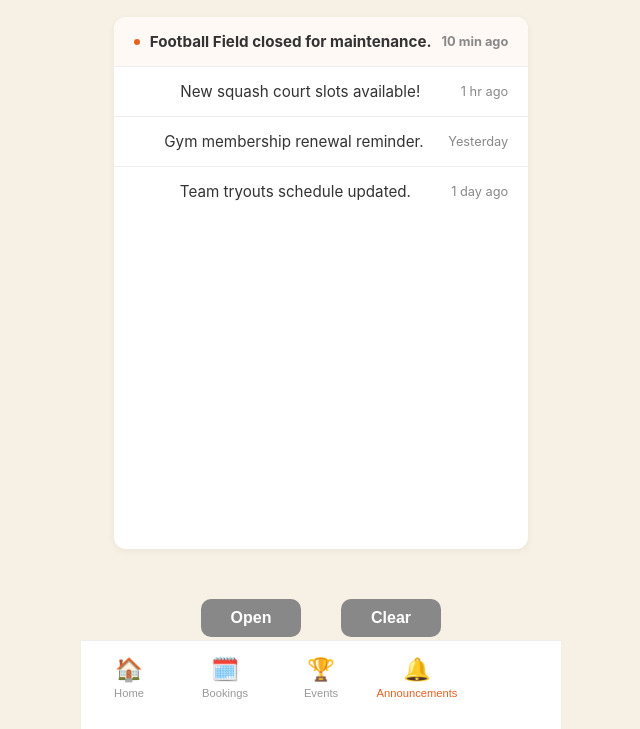
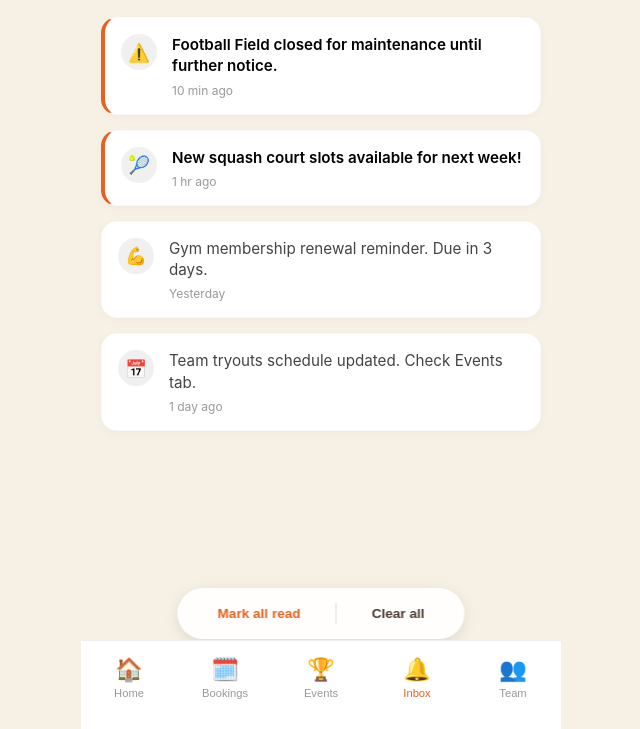
Before and after one commit to NazaarKhalid/Giki-Sports-Complex-System, a plain HTML site: page announcements.html in a window 1280 px wide. Shown: the part 71-800 px from the top of the page, without its empty margins (319-959 px from the left). Drawn offline with Linux system fonts and the light colour scheme.

Commit message:
improvements final

```diff
--- a/announcements.css
+++ b/announcements.css
@@ -1,87 +1,108 @@
-/* announcements.css - Styles for the Announcements/Notifications Page */
+/* announcements.css - Redesigned for Mobile Aesthetics */
 
 .announcements-card {
-    /* Large white empty space where notifications usually live */
-    flex-grow: 1;
-    min-height: 400px;
-    margin-bottom: 30px;
-    padding: 20px;
-}
-
-.centered-content {
-    /* Ensuring content takes vertical space between top and bottom nav */
-    display: flex;
-    flex-direction: column;
-    justify-content: space-between;
-}
-
-.action-buttons {
-    display: flex;
-    justify-content: center; /* Center the buttons */
-    gap: 40px; /* Space between Open and Clear */
-    width: 100%;
-    margin-top: 20px;
-}
-
-.action-buttons .btn-action {
-    width: 100px; /* Specific width for the small buttons */
-    padding: 10px 0;
-    font-size: 1rem;
-    /* Reusing secondary-action style from style.css (Grey) */
-}
-/* announcements.css ADDITIONS for list data */
-
-.announcements-card {
-    /* Ensure card is flexible to hold the list */
-    flex-grow: 1;
-    min-height: 400px;
-    margin-bottom: 30px;
-    padding: 0; /* Removing padding from card to put it on list items */
-    overflow-y: auto;
+    background: transparent; /* Remove container background */
+    box-shadow: none;
+    padding: 0;
 }
 
 .announcement-list {
     list-style: none;
     padding: 0;
     margin: 0;
+    display: flex;
+    flex-direction: column;
+    gap: 15px; /* Space between notification cards */
 }
 
 .announcement-item {
     display: flex;
-    align-items: center;
-    padding: 15px 20px;
-    border-bottom: 1px solid #eee;
-    font-size: 0.95rem;
-    color: #333;
+    align-items: flex-start; /* Align to top for multi-line text */
+    padding: 16px;
+    background-color: white;
+    border-radius: 16px; /* Rounded corners like iOS widgets */
+    box-shadow: 0 2px 8px rgba(0,0,0,0.03);
+    border: 1px solid rgba(0,0,0,0.02);
+    transition: transform 0.2s ease;
 }
 
-.announcement-item:last-child {
-    border-bottom: none;
+.announcement-item:active {
+    transform: scale(0.98);
 }
 
 .announcement-item.unread {
-    background-color: #fff9f6; /* Subtle background for unread items */
-    font-weight: bold;
+    background-color: #fff;
+    border-left: 4px solid #e6601e; /* Orange indicator line on left */
+}
+
+.announcement-item.unread .text {
+    font-weight: 600;
+    color: #000;
 }
 
 .dot {
-    width: 6px;
-    height: 6px;
-    border-radius: 50%;
-    background-color: #e6601e; /* Orange dot color */
-    margin-right: 10px;
+    /* Replaced dot with the border-left style, so hiding this or using it for icons */
+    display: none;
 }
 
-.announcement-item:not(.unread) .dot {
-    background-color: transparent; /* Read items don't show the dot */
+.icon-placeholder {
+    width: 36px;
+    height: 36px;
+    background-color: #f0f0f0;
+    border-radius: 50%;
+    display: flex;
+    justify-content: center;
+    align-items: center;
+    margin-right: 15px;
+    font-size: 1.1rem;
+    color: #666;
+    flex-shrink: 0;
+}
+
+.announcement-content {
+    flex-grow: 1;
+    display: flex;
+    flex-direction: column;
 }
 
 .text {
-    flex-grow: 1;
+    font-size: 0.95rem;
+    color: #444;
+    margin-bottom: 6px;
+    line-height: 1.4;
 }
 
 .time {
-    font-size: 0.8rem;
-    color: #888;
-    margin-left: 10px;
+    font-size: 0.75rem;
+    color: #999;
 }
+
+.action-buttons {
+    position: fixed;
+    bottom: 90px; /* Above the bottom nav */
+    left: 50%;
+    transform: translateX(-50%);
+    display: flex;
+    gap: 15px;
+    z-index: 90;
+    background: rgba(255,255,255,0.9);
+    padding: 10px 20px;
+    border-radius: 30px;
+    box-shadow: 0 4px 15px rgba(0,0,0,0.1);
+    backdrop-filter: blur(10px);
+}
+
+.action-buttons .btn-action {
+    width: auto;
+    padding: 8px 20px;
+    font-size: 0.85rem;
+    margin: 0;
+    border-radius: 20px;
+    background-color: transparent;
+    color: #4b382d;
+    font-weight: 600;
+}
+
+.action-buttons .btn-action:first-child {
+    color: #e6601e; /* Highlight 'Mark Read' */
+}
--- a/announcements.html
+++ b/announcements.html
@@ -3,46 +3,62 @@
 <head>
     <meta charset="UTF-8">
     <meta name="viewport" content="width=device-width, initial-scale=1.0">
-    <title>GIKI Pulse - Announcements</title>
+    <title>GIKI Pulse - Inbox</title>
     <link rel="stylesheet" href="style.css">
     <link rel="stylesheet" href="announcements.css">
 </head>
 <body>
     <div class="top-bar">
         <button class="menu-btn" id="openMenu">☰</button>
-        <h2 class="app-name">GIKI Pulse</h2>
+        <h2 class="app-name">Inbox</h2>
         <div class="user-profile">S</div>
     </div>
 
-    <main class="content-area centered-content">
-        <div class="card announcements-card">
+    <main class="content-area">
+        <div class="announcements-card">
             <ul class="announcement-list">
+                <!-- Unread Item 1 -->
                 <li class="announcement-item unread">
-                    <span class="dot"></span>
-                    <span class="text">Football Field closed for maintenance.</span>
-                    <span class="time">10 min ago</span>
+                    <div class="icon-placeholder">⚠️</div>
+                    <div class="announcement-content">
+                        <span class="text">Football Field closed for maintenance until further notice.</span>
+                        <span class="time">10 min ago</span>
+                    </div>
                 </li>
+
+                <!-- Unread Item 2 -->
+                <li class="announcement-item unread">
+                    <div class="icon-placeholder">🎾</div>
+                    <div class="announcement-content">
+                        <span class="text">New squash court slots available for next week!</span>
+                        <span class="time">1 hr ago</span>
+                    </div>
+                </li>
+
+                <!-- Read Item -->
                 <li class="announcement-item">
-                    <span class="dot"></span>
-                    <span class="text">New squash court slots available!</span>
-                    <span class="time">1 hr ago</span>
+                    <div class="icon-placeholder">💪</div>
+                    <div class="announcement-content">
+                        <span class="text">Gym membership renewal reminder. Due in 3 days.</span>
+                        <span class="time">Yesterday</span>
+                    </div>
                 </li>
+
+                <!-- Read Item -->
                 <li class="announcement-item">
-                    <span class="dot"></span>
-                    <span class="text">Gym membership renewal reminder.</span>
-                    <span class="time">Yesterday</span>
-                </li>
-                <li class="announcement-item">
-                    <span class="dot"></span>
-                    <span class="text">Team tryouts schedule updated.</span>
-                    <span class="time">1 day ago</span>
+                    <div class="icon-placeholder">📅</div>
+                    <div class="announcement-content">
+                        <span class="text">Team tryouts schedule updated. Check Events tab.</span>
+                        <span class="time">1 day ago</span>
+                    </div>
                 </li>
             </ul>
         </div>
 
         <div class="action-buttons">
-            <button class="btn-action secondary-action" id="openNotificationBtn">Open</button>
-            <button class="btn-action secondary-action" id="clearNotificationBtn">Clear</button>
+            <button class="btn-action" id="openNotificationBtn">Mark all read</button>
+            <div style="width: 1px; background: #ddd; margin: 5px 0;"></div>
+            <button class="btn-action" id="clearNotificationBtn">Clear all</button>
         </div>
     </main>
 
@@ -50,7 +66,8 @@
         <button class="nav-item"><span class="icon">🏠</span>Home</button>
         <button class="nav-item"><span class="icon">🗓️</span>Bookings</button>
         <button class="nav-item"><span class="icon">🏆</span>Events</button>
-        <button class="nav-item active"><span class="icon">🔔</span>Announcements</button>
+        <button class="nav-item active"><span class="icon">🔔</span>Inbox</button>
+        <button class="nav-item"><span class="icon">👥</span>Team</button>
     </nav>
     <script src="app.js"></script>
 </body>
--- a/app.js
+++ b/app.js
@@ -2,7 +2,6 @@ document.addEventListener('DOMContentLoaded', function() {
     const currentPage = window.location.pathname;
     const userIsCoach = false;
 
-    // --- INJECT DRAWERS (MENU & PROFILE) ---
     function injectDrawers() {
         const drawersHTML = `
             <div id="menuBackdrop" class="overlay-backdrop"></div>
@@ -28,23 +27,19 @@ document.addEventListener('DOMContentLoaded', function() {
             <div id="profileDrawer" class="drawer drawer-right">
                  <div class="drawer-header">
                     <button id="closeProfileDrawer" class="drawer-back-btn" style="align-self: flex-end;">→</button>
-                    <h2 style="margin:0; font-size:1.5rem;">My Profile</h2>
+                    <div class="drawer-user-info" style="align-items: flex-end; width: 100%;">
+                        <div class="drawer-avatar" style="border: 2px solid white; margin-bottom: 5px;">S</div>
+                        <p class="drawer-email" style="font-weight: bold; margin: 0;">u2023xxxx@giki.edu.pk</p>
+                    </div>
                 </div>
-                <div class="drawer-nav">
-                    <div class="input-group">
-                        <label class="select-label" style="font-size:0.9rem;">Full Name</label>
-                        <input type="text" class="text-input" value="Student Name" readonly>
-                    </div>
-                    <div class="input-group">
-                        <label class="select-label" style="font-size:0.9rem;">Registration Number</label>
-                        <input type="text" class="text-input" value="2023xxxx" readonly>
-                    </div>
-                    <div class="input-group">
-                        <label class="select-label" style="font-size:0.9rem;">Department</label>
-                        <input type="text" class="text-input" value="Computer Science" readonly>
-                    </div>
-                    <button class="btn-action primary-action" style="margin-top:20px;">Edit Profile</button>
-                </div>
+                <nav class="drawer-nav">
+                    <a href="#" class="drawer-item">Edit Profile</a>
+                    <a href="#" class="drawer-item">Change Password</a>
+                    <a href="#" class="drawer-item">Notification Preferences</a>
+                    <a href="#" class="drawer-item">Privacy & Security</a>
+                    <a href="#" class="drawer-item">Linked Accounts</a>
+                    <a href="#" class="drawer-item">App Theme</a>
+                </nav>
             </div>
         `;
         document.body.insertAdjacentHTML('beforeend', drawersHTML);
```
Also changed, not shown: activity.html (+19 -6 lines), booking.html (+3 -3 lines), events.html (+7 -6 lines), payment_input.html (+8 -13 lines), payment_success.html (+6 -3 lines), team_management.html (+3 -4 lines).
